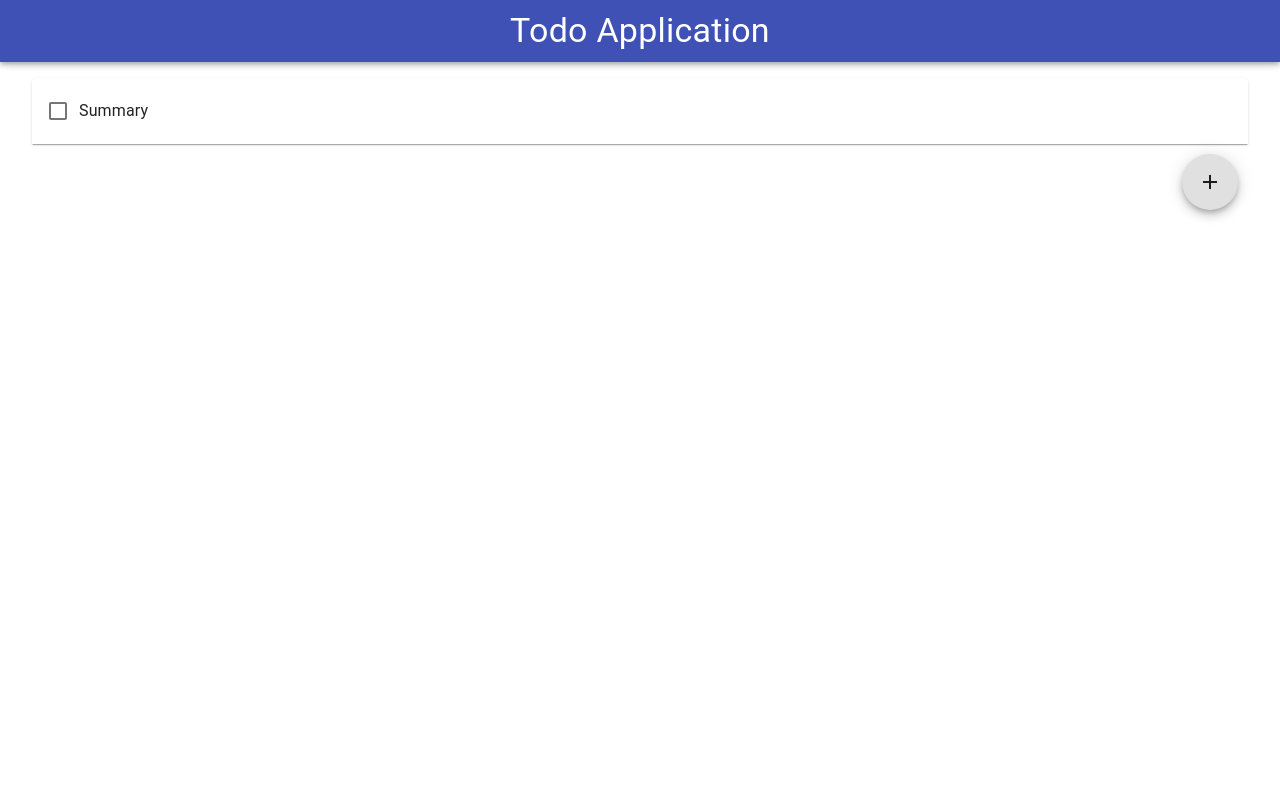
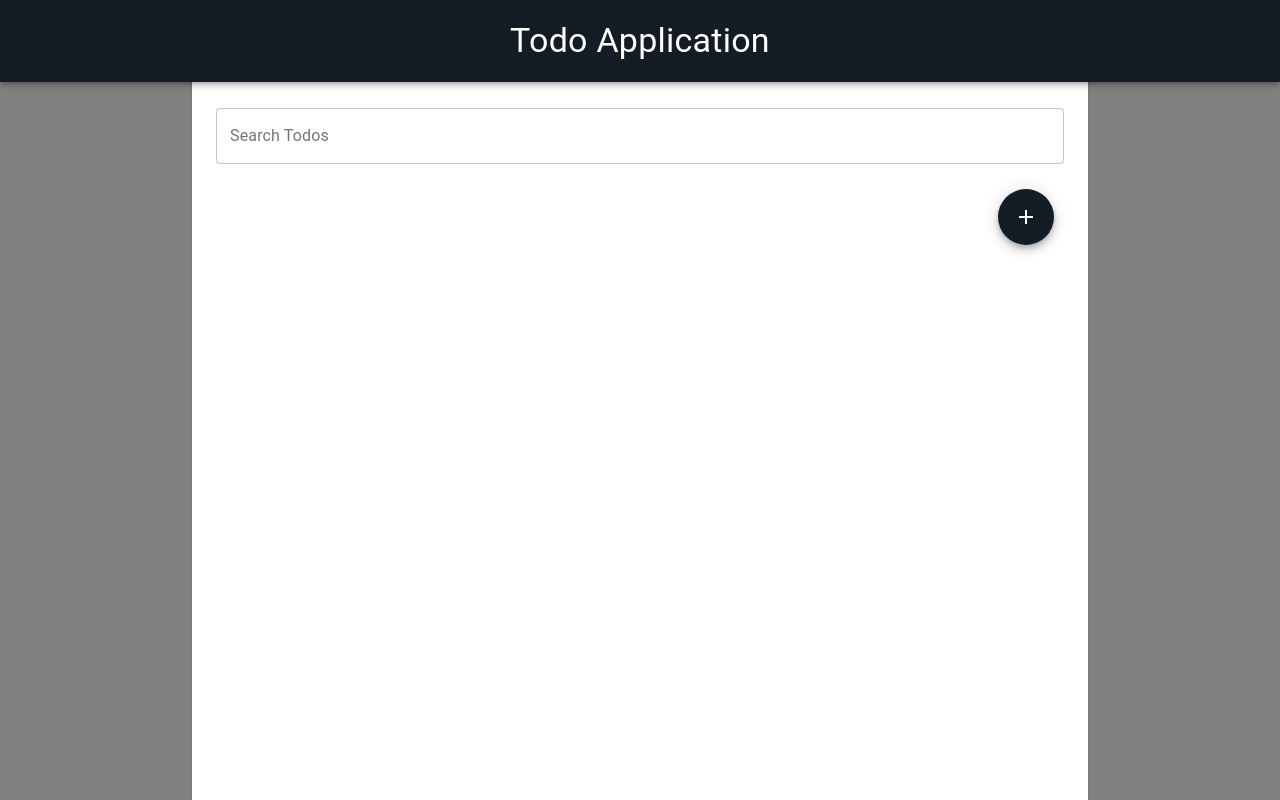
Before and after one commit to christianfares/TodoApp, a React (Create React App) app: page / in a window 1280 px wide. Built offline with nearby package versions, Linux system fonts and the light colour scheme.

Commit message:
Added search functionality that can search todos and their descriptions. Also added delete functionality to allow deleting the todos. finally, changed some of the colours around the app

```diff
--- a/public/index.html
+++ b/public/index.html
@@ -13,7 +13,7 @@
     <link rel="manifest" href="%PUBLIC_URL%/manifest.json" />
     <title>ToDo</title>
   </head>
-  <body>
+  <body style="background-color: grey;">
     <div id="root"></div>
   </body>
 </html>
--- a/src/App.js
+++ b/src/App.js
@@ -2,64 +2,122 @@ import React, {useState} from 'react';
 import uuid from 'uuid';
 
 import Todo from './components/Todo'
-import EditTodo from './components/EditTodo'
+import AddTodoButton from './components/AddTodoButton';
 
+import { createMuiTheme, makeStyles, ThemeProvider } from '@material-ui/core/styles';
 import { Container } from '@material-ui/core';
 import Typography from '@material-ui/core/Typography'
 import AppBar from '@material-ui/core/AppBar';
-import Fab from '@material-ui/core/Fab'
-import AddSharpIcon from '@material-ui/icons/AddSharp';
+import TextField from '@material-ui/core/TextField';
+import Paper from '@material-ui/core/Paper';
 
+const useStyles = makeStyles(theme => ({
+	paper: {
+		height: "100%",
+		width:"70%",
+		position:"fixed",
+		left:"15%"
+	},
+	header: {
+		padding: "20px",
+		//background: "#141D26"
+	},
+	title: {
+		alignSelf: "center"
+	},
+	container: {
+		paddingTop:"100px",
+		background: "white"
+	},
+	search: {
+		paddingBottom: "15px"
+	}
+}))
+
+const theme = createMuiTheme({
+	palette: {
+		primary: {
+			main: "#141D26"
+		}
+	},
+});
 
 function App() {
-	const emptyInitial = {
-		summary: "Summary",
-		description: "This is some text",
-		isComplete: false
-	}
-	const [todos, setTodos] = useState([<Todo key="4" initialState={emptyInitial}/>])
-	const [open, setOpen] = useState(false)
+	const [todos, setTodos] = useState([])
+	const [searchTerm, setSearchTerm] = useState("")
 
-	const openModal = () => {
-		setOpen(true)
+	const classes = useStyles()
+
+	const newTodo = (info) => {
+		const newTodoState = {
+			summary : info.summary,
+			description: info.description,
+			isComplete: false
+		}
+		const newId = uuid.v4()
+		const newTodo = {
+			id : newId,
+			todo : newTodoState
+		}
+		setTodos([...todos, newTodo])
+		setSearchTerm("")
 	}
 
-	const closeModal = () => {
-		setOpen(false)
+	const deleteTodo = (id) => {
+		setTodos([...todos.filter(todo => todo.id !== id)])
 	}
 
-	const handleSubmit = (summary, description) => {
-		const newTodoState = {
-			summary : summary,
-			description: description,
-			isComplete: false
+	const newSearch = (event) => {
+		setSearchTerm(event.target.value.toLowerCase())
+	}
+
+	const filterTodos = (todo) => {
+		const loweredSummary = todo.todo.summary.toLowerCase()
+		const loweredDescription = todo.todo.description.toLowerCase()
+		if (loweredSummary.includes(searchTerm) || loweredDescription.includes(searchTerm)) {
+			return true
+		} else {
+			return false
 		}
-		const newTodo = <Todo key="1" initialState = {newTodoState}/>
-		setTodos([...todos, newTodo])
+	}
+
+	const todoComponent = (todo) => {
+		return <Todo
+			key={todo.id}
+			id={todo.id}
+			initialState={todo.todo}
+			delete={deleteTodo}
+		/>
 	}
 
 	return (
-		<React.Fragment>
-			<AppBar style={{padding:"10px"}}>
-				<Typography style={{alignSelf:"center"}} variant="h4">Todo Application</Typography>
-			</AppBar>
-			<Container style = {{paddingTop:"70px"}}>
-				{todos}
-				<Fab
-					style={{margin: "10px", float:"right"}}
-					onClick={openModal}
-				>
-					<AddSharpIcon />
-				</Fab>
-				<EditTodo
-					open = {open}
-					closeModal = {closeModal}
-					submit = {handleSubmit}
-					summary=""
-					description=""
-				/>
-			</Container>
-		</React.Fragment>
+		<ThemeProvider theme={theme}>
+			<Paper className={classes.paper}>
+				<AppBar className={classes.header}>
+					<Typography
+						className = {classes.title}
+						variant="h4"
+						>
+						Todo Application
+					</Typography>
+				</AppBar>
+				<Container className = {classes.container}>
+					<TextField
+						className={classes.search}
+						fullWidth
+						variant="outlined"
+						label="Search Todos"
+						type="search"
+						value={searchTerm}
+						onChange={newSearch}
+						/>
+					{todos.filter(filterTodos).map(todoComponent)}
+					<AddTodoButton
+						submit={newTodo}
+						/>
+				</Container>
+			</Paper>
+		</ThemeProvider>
 	);
 }
 
--- /dev/null
+++ b/src/components/AddTodoButton.js
@@ -0,0 +1,43 @@
+import React, {useState} from 'react';
+
+import EditTodo from './EditTodo'
+
+import Fab from '@material-ui/core/Fab'
+import AddSharpIcon from '@material-ui/icons/AddSharp';
+
+function AddTodoButton(options) {
+	const [open, setOpen] = useState(false)
+
+	const openModal = () => {
+		setOpen(true)
+	}
+
+	const closeModal = () => {
+		setOpen(false)
+	}
+
+	const handleSubmit = (info) => {
+		options.submit(info)
+	}
+
+	return (
+		<div>
+			<Fab
+					style={{margin: "10px", float:"right"}}
+					color="primary"
+					onClick={openModal}
+				>
+					<AddSharpIcon />
+				</Fab>
+				<EditTodo
+					open = {open}
+					closeModal = {closeModal}
+					submit = {handleSubmit}
+					summary=""
+					description=""
+				/>
+		</div>
+	)
+}
+
+export default AddTodoButton
--- a/src/components/EditTodo.js
+++ b/src/components/EditTodo.js
@@ -16,11 +16,6 @@ const useStyles = makeStyles(theme => ({
 	  alignItems: 'center',
 	  justifyContent: 'center'
 	},
-	paper: {
-		width:"500px",
-		height:"500px",
-		alignItems: 'center',
-	},
 	textField: {
 		marginTop: "15px"
 	},
@@ -33,7 +28,7 @@ const useStyles = makeStyles(theme => ({
 	}
 }))
 
-export default function EditTodo(options) {
+function EditTodo(options) {
 	//console.log(options)
 	const [todo, setTodo] = useState({
 		summary: options.summary,
@@ -63,7 +58,10 @@ export default function EditTodo(options) {
 	const handleSubmit = (e) => {
 		e.preventDefault()
 		options.closeModal();
-		options.submit(todo.summary, todo.description)
+		options.submit({
+			summary: todo.summary,
+			description: todo.description
+		})
 	}
 
 	return (
@@ -85,6 +83,7 @@ export default function EditTodo(options) {
 						>
 							<TextField
 								fullWidth
+								required
 								label="Summary"
 								variant="outlined"
 								value={todo.summary}
@@ -104,6 +103,7 @@ export default function EditTodo(options) {
 								className={classes.button}
 								variant="contained"
 								type="submit"
+								color="primary"
 							>
 								Confirm
 							</Button>
@@ -114,3 +114,5 @@ export default function EditTodo(options) {
 		</Modal>
 	)
 }
+
+export default EditTodo
--- a/src/components/Todo.js
+++ b/src/components/Todo.js
@@ -13,14 +13,16 @@ import FormControlLabel from '@material-ui/core/FormControlLabel';
 import IconButton from '@material-ui/core/IconButton'
 import EditSharpIcon from '@material-ui/icons/EditSharp';
 import DeleteSharpIcon from '@material-ui/icons/DeleteSharp';
+import ExpandMoreSharpIcon from '@material-ui/icons/ExpandMoreSharp';
 
-function Todo({initialState}) {
-	//console.log(initialState)
+function Todo(options) {
+	//console.log(options)
+	const initialState = options.initialState
 	const [summary, setSummary] = useState(initialState.summary);
 	const [description, setDescription] = useState(initialState.description);
 	const [isComplete, setIsComplete] = useState(initialState.isComplete);
 
-	function handleChange(e) {
+	function handleCheck(e) {
 		setIsComplete(e.target.checked)
 	}
 
@@ -34,25 +36,30 @@ function Todo({initialState}) {
 		setOpen(false)
 	}
 
-	const handleSubmit = (summary, description) => {
-		setSummary(summary)
-		setDescription(description)
+	const handleSubmit = (info) => {
+		setSummary(info.summary)
+		setDescription(info.description)
 	}
 
 	return (
 		<ExpansionPanel disabled={isComplete}>
 			{/* the pointer event style is to enable the check box while the expansion panel is disabled */}
-
-			<ExpansionPanelSummary style={{pointerEvents:"auto"}}>
+			<ExpansionPanelSummary
+				style={{pointerEvents:"auto"}}
+				expandIcon={<ExpandMoreSharpIcon />}
+			>
 				<FormControlLabel
-					control = {<Checkbox />}
+					control = {<Checkbox color="primary"/>}
 					label={summary}
 					onClick={event => event.stopPropagation()}
-					onChange={handleChange}
+					onChange={handleCheck}
 					disabled={false}
 				/>
 			</ExpansionPanelSummary>
-			<IconButton style={{float:"right"}}>
+			<IconButton
+				style={{float:"right"}}
+				onClick={() => {options.delete(options.id)}}
+			>
 				<DeleteSharpIcon />
 			</IconButton>
 			<IconButton
```
